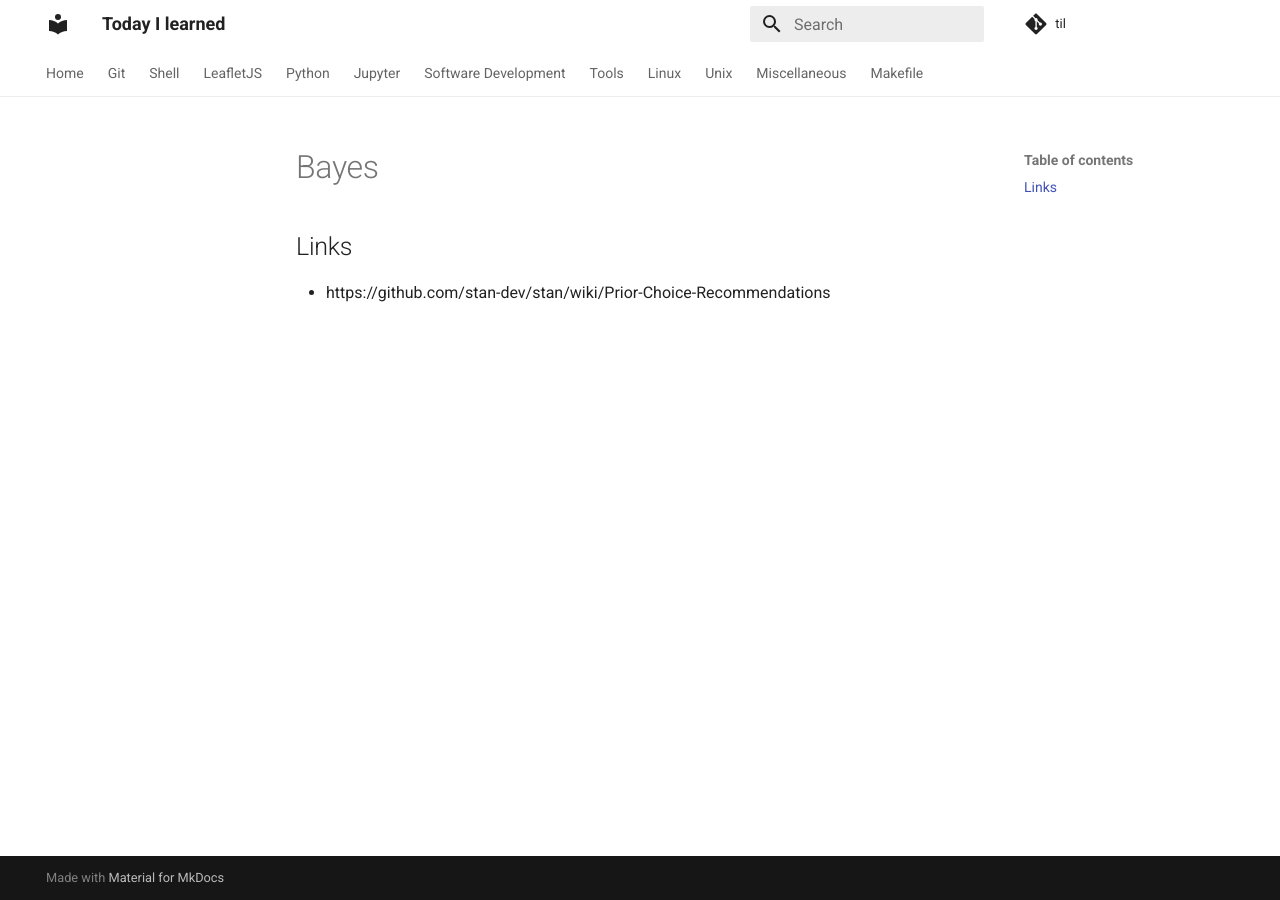
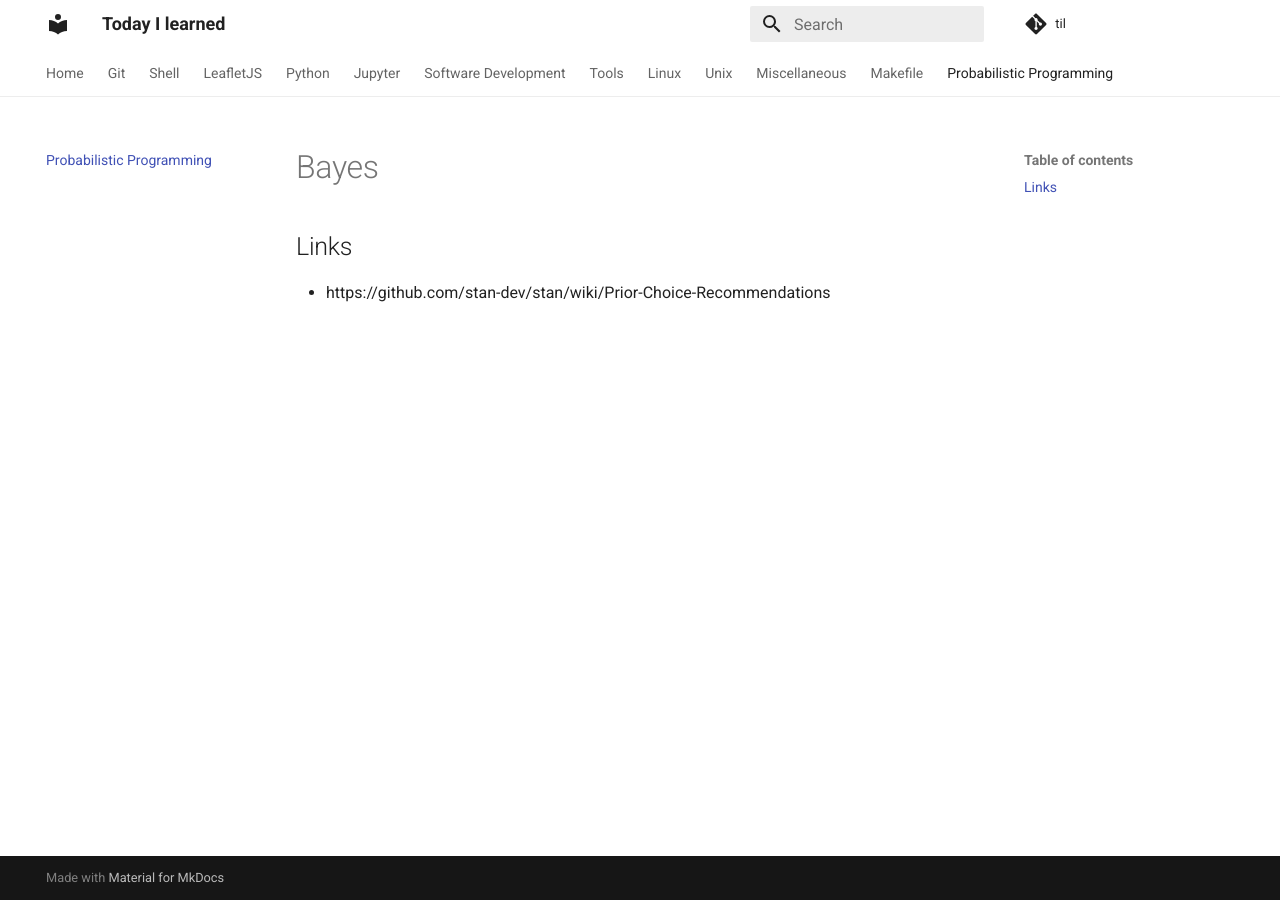
Before and after one commit to xidus/nts, an MkDocs documentation site: the page built from docs/bayes.md, in a window 1280 px wide. Built offline with MkDocs 1.6.1 and Material for MkDocs 9.7.7, drawn with Linux system fonts in a browser that asks for light colours; comment, search, counter and statistics services are not loaded.

Commit message:
Add bayes.md

```diff
--- a/mkdocs.yml
+++ b/mkdocs.yml
@@ -84,3 +84,4 @@ nav:
   - FreeBSD: freebsd.md
 - Miscellaneous: miscellaneous.md
 - Makefile: make.md
+- Probabilistic Programming: bayes.md
```
